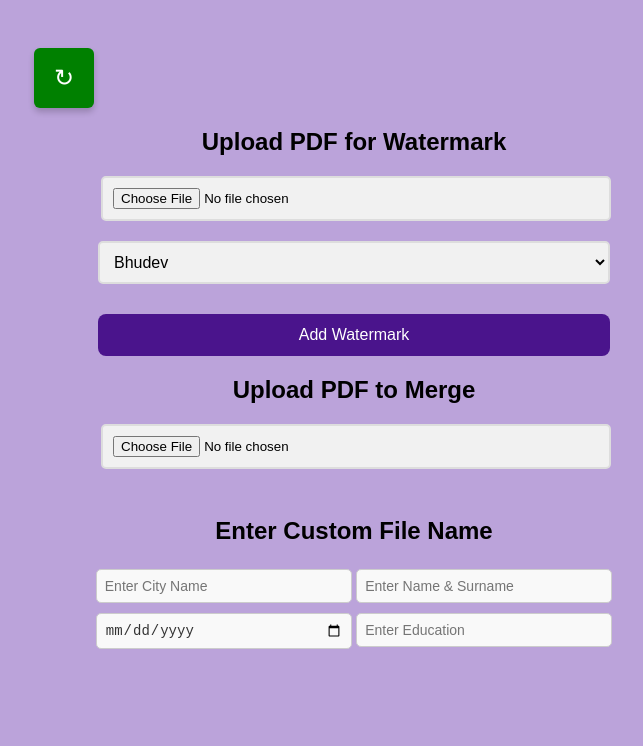
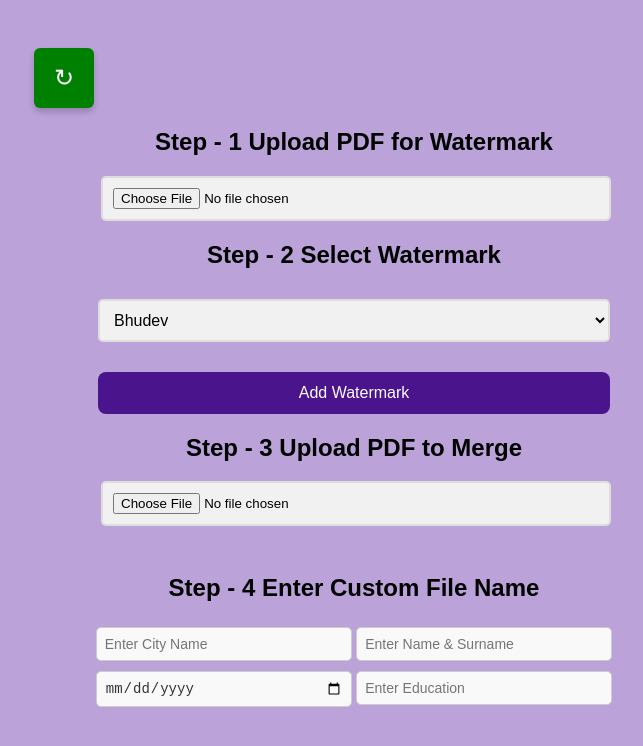
Before and after one commit to Bhudevnetwork/Rocket_Post_updated, a plain HTML site: page index.html in a window 1280 px wide. Shown: the whole page, without its empty margins (286-929 px from the left). Drawn offline with Linux system fonts and the light colour scheme.

Commit message:
index.html

```diff
--- a/index.html
+++ b/index.html
@@ -11,9 +11,13 @@
     <button id="refresh-btn" title="Refresh">
         &#x21bb; <!-- Unicode for refresh/reload icon -->
     </button>
+
+
+
     <div class="form-container">
-        <h2>Upload PDF for Watermark</h2>
+        <h2> <span class="blinking"> Step - 1 </span>  Upload PDF for Watermark</h2>
         <input type="file" id="pdf-input" accept="application/pdf">
+        <h2> <span class="blinking"> Step - 2</span> Select Watermark</h2>
         <select id="watermark-select">
             <option value="Bhudev">Bhudev</option>
             <option value="NRI">NRI</option>
@@ -44,13 +48,13 @@
         <button onclick="addWatermark()">Add Watermark</button>
         <br>
 
-        <h2>Upload PDF to Merge</h2>
+        <h2> <span class="blinking"> Step - 3 </span> Upload PDF to Merge</h2>
         <input type="file" id="merge-pdf-input" accept="application/pdf">
         <button id="merge-btn" onclick="mergePdfs()" style="display:none;">Merge PDFs</button>
 
         <br>
 
-        <h2>Enter Custom File Name</h2>
+        <h2><span class="blinking"> Step - 4 </span> Enter Custom File Name</h2>
         <div class="custom"></div>
         <input type="text" id="city-name" placeholder="Enter City Name" required  />
         <input type="text" id="name-surname" placeholder="Enter Name & Surname" required  />
```
